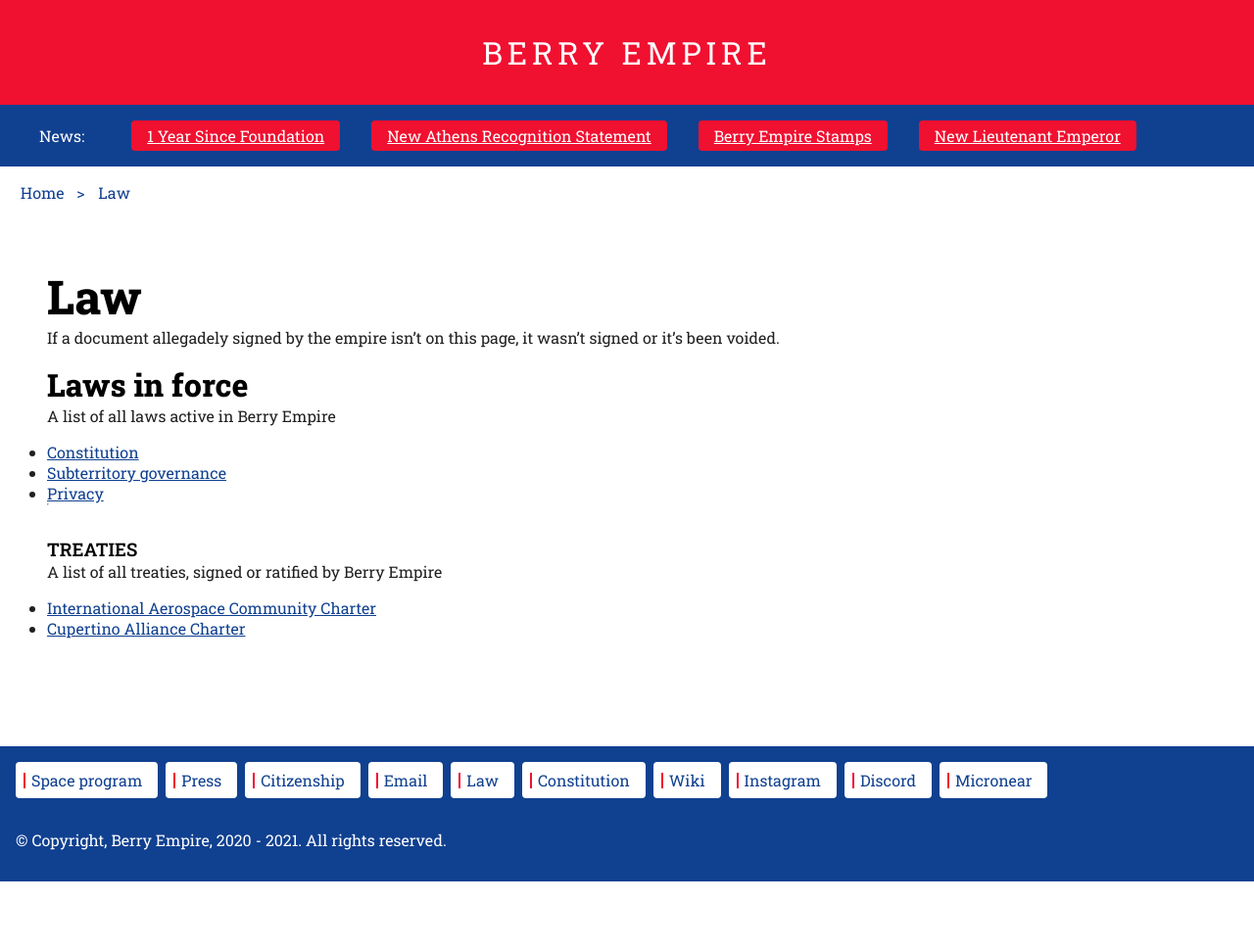
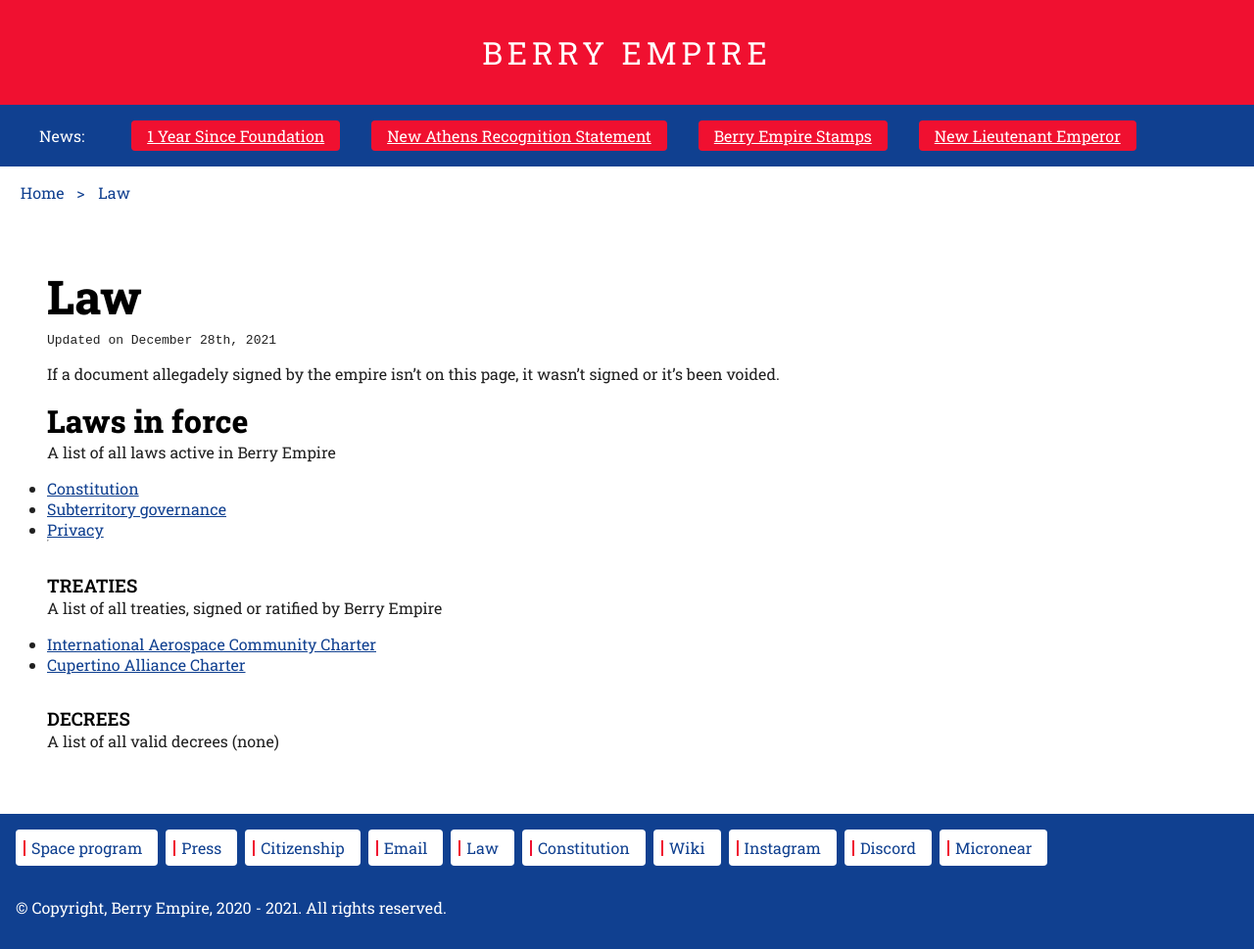
Before and after one commit to berryempire/berryempire.github.io, a Jekyll site: the page built from law/index.md, in a window 1280 px wide. Shown: the whole page at 98% size. Built offline with Jekyll 4.4.1, drawn with Linux system fonts in a browser that asks for light colours; our own code applies the rules of GitHub Pages for plain Markdown files; before the commit the page ends 900 px from its top, so only the background shows below that.

Commit message:
Update index.md

```diff
--- a/law/index.md
+++ b/law/index.md
@@ -1,4 +1,6 @@
 # Law
+`Updated on December 28th, 2021`
+
 If a document allegadely signed by the empire isn't on this page, it wasn't signed or it's been voided.
 ## Laws in force
 A list of all laws active in Berry Empire
@@ -14,3 +16,6 @@ A list of all treaties, signed or ratified by Berry Empire
   <li><a href="./treaty/1_iac_charter.html">International Aerospace Community Charter</a></li>
   <li><a href="./treaty/2_ca_charter.html">Cupertino Alliance Charter</a></li>
 </ul>
+### Decrees
+A list of all valid decrees
+(none)
```
